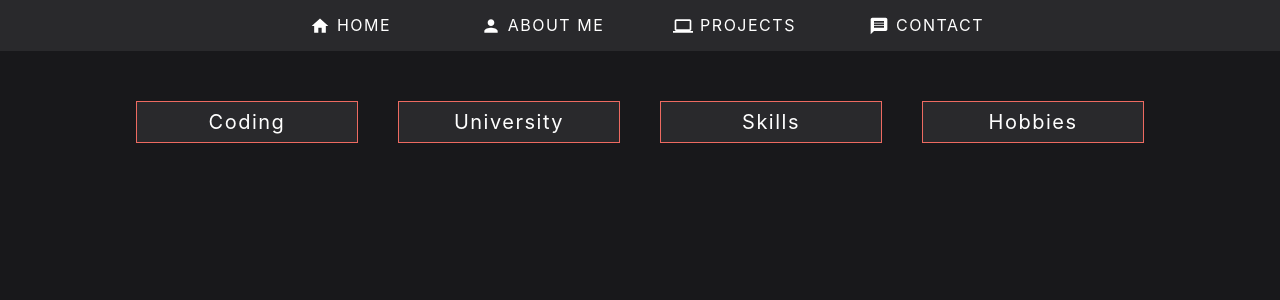
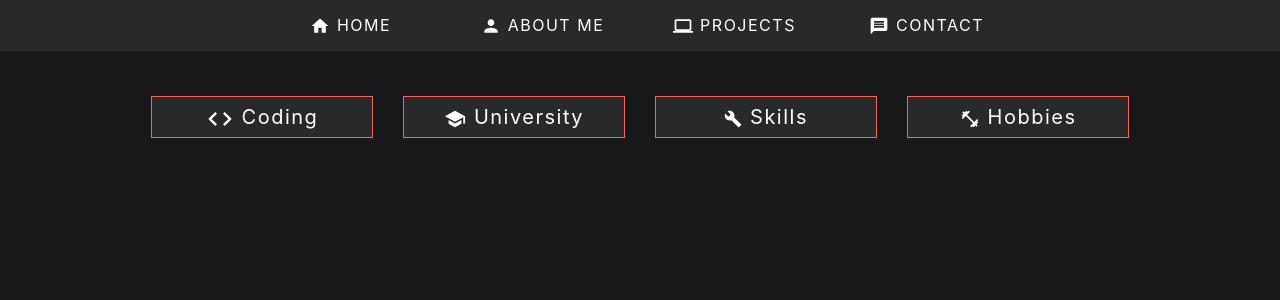
Before and after one commit to Dueey/portfolio-v2, a React (Create React App) app: page /about in a window 1280 px wide. Shown: the top 300 px of the page. Built offline with nearby package versions, Linux system fonts and the light colour scheme.

Commit message:
Fixed span transitions for about page

```diff
--- a/src/components/About/About.js
+++ b/src/components/About/About.js
@@ -1,5 +1,6 @@
 import React, { useState } from "react";
 import styled from "styled-components";
+import { Code, School, Build, FitnessCenter } from "@material-ui/icons";
 
 function About() {
   const [hidden, setHidden] = useState("hidden");
@@ -62,15 +63,19 @@ function About() {
         </Details>
         <Wrap>
           <span onClick={handleClick} className={hidden}>
+            <Code className='icon-1' />
             Coding
           </span>
           <span onClick={handleClick2} className={hidden2}>
+            <School className='icon-2' />
             University
           </span>
           <span onClick={handleClick3} className={hidden3}>
+            <Build className='icon-3' />
             Skills
           </span>
           <span onClick={handleClick4} className={hidden4}>
+            <FitnessCenter className='icon-4' />
             Hobbies
           </span>
         </Wrap>
@@ -95,6 +100,7 @@ const Wrapper = styled.div`
 const Wrap = styled.div`
   display: flex;
   color: white;
+  z-index: 2;
 
   span {
     -webkit-user-select: none;
@@ -111,28 +117,66 @@ const Wrap = styled.div`
     width: 220px;
     border: 1px solid #ed6a61;
     background-color: #29292c;
-    margin: 20px;
+    margin: 15px;
     cursor: pointer;
+    transition: 0.1s ease-in;
 
     :hover {
       color: #ed6a61;
     }
   }
+
+  .active {
+    display: flex;
+    justify-content: center;
+    font-size: 20px;
+    padding-bottom: 14px;
+    letter-spacing: 1.5px;
+    border-bottom: 1px solid transparent;
+    background-color: #29292c;
+    cursor: pointer;
+    color: #ed6a61;
+  }
+
+  .icon-1 {
+    font-size: 28px;
+    margin-right: 8px;
+    margin-bottom: -3px;
+  }
+
+  .icon-2 {
+    font-size: 22px;
+    margin-right: 8px;
+    margin-bottom: -3px;
+  }
+
+  .icon-3 {
+    font-size: 18px;
+    margin-right: 8px;
+    margin-bottom: -3px;
+  }
+
+  .icon-4 {
+    font-size: 20px;
+    margin-right: 8px;
+    margin-bottom: -3px;
+  }
 `;
 
 const Details = styled.div`
   display: flex;
+  flex-direction: column;
   justify-content: center;
   position: absolute;
-  margin-top: 90px;
-  margin-left: 20px;
+  margin-top: 70px;
+  margin-left: 15px;
   overflow: hidden;
 
   div {
     display: flex;
     justify-content: center;
     height: 0px;
-    width: 0px;
+    width: 976px;
     transition: 0.1s;
   }
 
@@ -140,7 +184,7 @@ const Details = styled.div`
     border: 1px solid #ed6a61;
     background-color: #29292c;
     height: 600px;
-    width: 1006px;
+    width: 976px;
 
     transition: 0.3s ease-in;
   }
```
